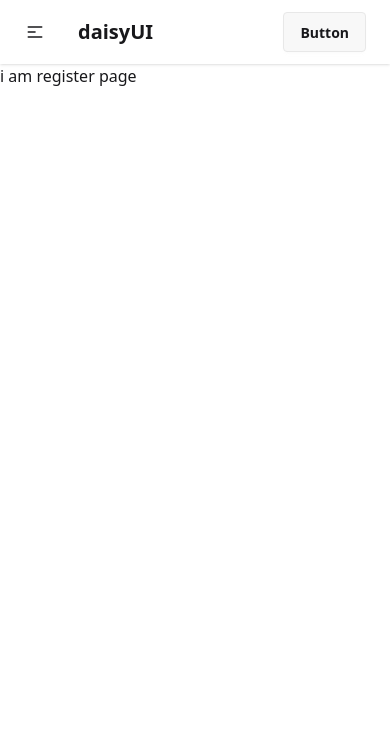
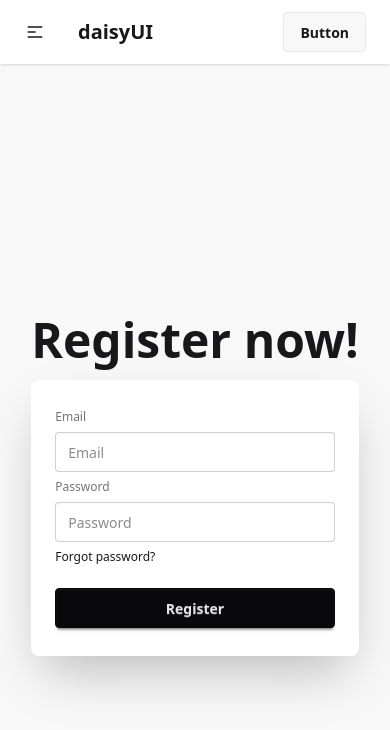
Before and after one commit to rimpakasundi07/Email-Password-Auth, a React (Vite) app: page /register in a window 390 px wide. Shown: the top 730 px of the page. Built offline with nearby package versions, Linux system fonts and the light colour scheme.

Commit message:
Add Register component with responsive form design

```diff
--- a/src/components/Register/Register.jsx
+++ b/src/components/Register/Register.jsx
@@ -2,8 +2,32 @@
 
 const Register = () => {
   return (
-    <div>
-      <p>i am register page</p>
+    <div className="hero bg-base-200 min-h-screen">
+      <div className="hero-content flex-col lg:flex-row-reverse">
+        <div className="text-center lg:text-left">
+          <h1 className="text-5xl font-bold">Register now!</h1>
+        </div>
+        <div className="card bg-base-100 w-full max-w-sm shrink-0 shadow-2xl">
+          <div className="card-body">
+            <form>
+              <fieldset className="fieldset">
+                <label className="label">Email</label>
+                <input type="email" className="input" placeholder="Email" />
+                <label className="label">Password</label>
+                <input
+                  type="password"
+                  className="input"
+                  placeholder="Password"
+                />
+                <div>
+                  <a className="link link-hover">Forgot password?</a>
+                </div>
+                <button className="btn btn-neutral mt-4">Register</button>
+              </fieldset>
+            </form>
+          </div>
+        </div>
+      </div>
     </div>
   );
 };
```
Also changed, not shown: __info__.js (added, +8 -0 lines).
